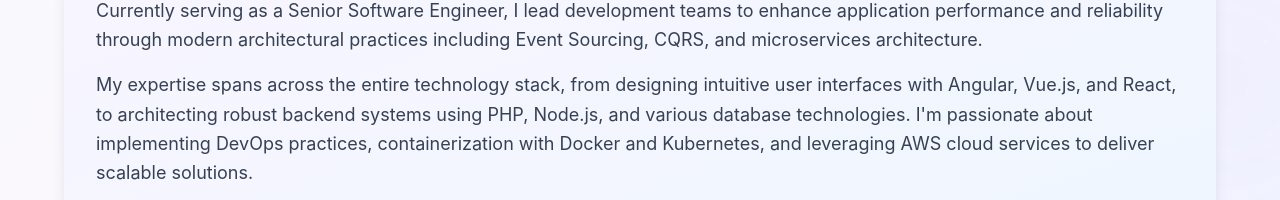
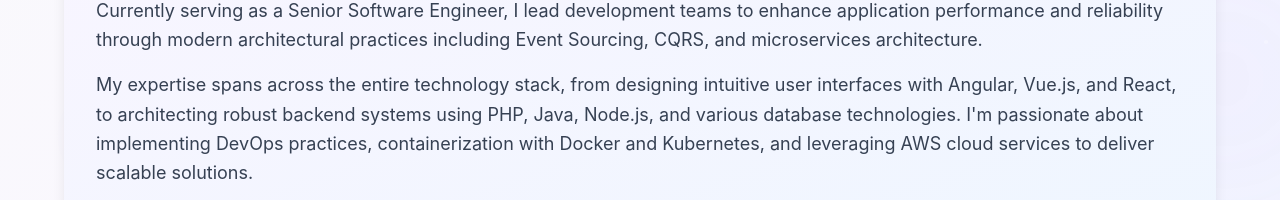
Before and after one commit to muthukumaran-muthiah/muthukumaran-muthiah.github.io, a Next.js app: page / in a window 1280 px wide. Shown: the part 600-800 px from the top of the page. Built offline with nearby package versions, Linux system fonts and the light colour scheme.

Commit message:
Update technology stack references to include Java and Spring Boot in AboutTab, ContactTab, DomainsTab, and SkillsTab

```diff
--- a/app/components/AboutTab.tsx
+++ b/app/components/AboutTab.tsx
@@ -175,7 +175,7 @@
         <p className="text-lg text-gray-700 dark:text-gray-300 leading-relaxed">
           My expertise spans across the entire technology stack, from designing intuitive user
           interfaces with Angular, Vue.js, and React, to architecting robust backend systems using
-          PHP, Node.js, and various database technologies. I'm passionate about implementing DevOps
+          PHP, Java, Node.js, and various database technologies. I'm passionate about implementing DevOps
           practices, containerization with Docker and Kubernetes, and leveraging AWS cloud services
           to deliver scalable solutions.
         </p>
--- a/app/components/ContactTab.tsx
+++ b/app/components/ContactTab.tsx
@@ -128,7 +128,7 @@
           <div className="bg-white/10 rounded-lg p-4">
             <div className="text-3xl mb-2">⚡</div>
             <div className="font-semibold">Full-Stack Development</div>
-            <div className="opacity-90 mt-1">PHP, Node.js, Angular, React</div>
+            <div className="opacity-90 mt-1">PHP, Java, Node.js, Angular, React</div>
           </div>
           <div className="bg-white/10 rounded-lg p-4">
             <div className="text-3xl mb-2">🏗️</div>
--- a/app/components/DomainsTab.tsx
+++ b/app/components/DomainsTab.tsx
@@ -41,7 +41,7 @@
     icon: '🌐',
     gradient: 'from-blue-500 to-cyan-500',
     expertise: ['Frontend Development', 'Backend APIs', 'Database Design', 'UI/UX Implementation'],
-    technologies: ['Angular', 'Vue.js', 'React', 'Node.js', 'PHP', 'Laravel'],
+    technologies: ['Angular', 'Vue.js', 'React', 'Node.js', 'PHP', 'Java', 'Laravel', 'Spring Boot'],
   },
   {
     title: 'Cloud Architecture & DevOps',
--- a/app/components/SkillsTab.tsx
+++ b/app/components/SkillsTab.tsx
@@ -38,7 +38,7 @@
   {
     title: 'Programming Languages',
     icon: '💻',
-    skills: ['JavaScript', 'Node.js', 'PHP', 'HTML5', 'CSS3', 'TypeScript'],
+    skills: ['JavaScript', 'Node.js', 'PHP', 'Java', 'HTML5', 'CSS3', 'TypeScript'],
     color: 'from-blue-500 to-cyan-500',
   },
   {
@@ -50,7 +50,7 @@
   {
     title: 'Backend Frameworks',
     icon: '⚙️',
-    skills: ['Laravel', 'Laminas Mezzio', 'Symfony', 'Express.js', 'Restler'],
+    skills: ['Laravel', 'Laminas Mezzio', 'Symfony', 'Spring Boot', 'Express.js', 'Restler'],
     color: 'from-purple-500 to-indigo-500',
   },
   {
```
